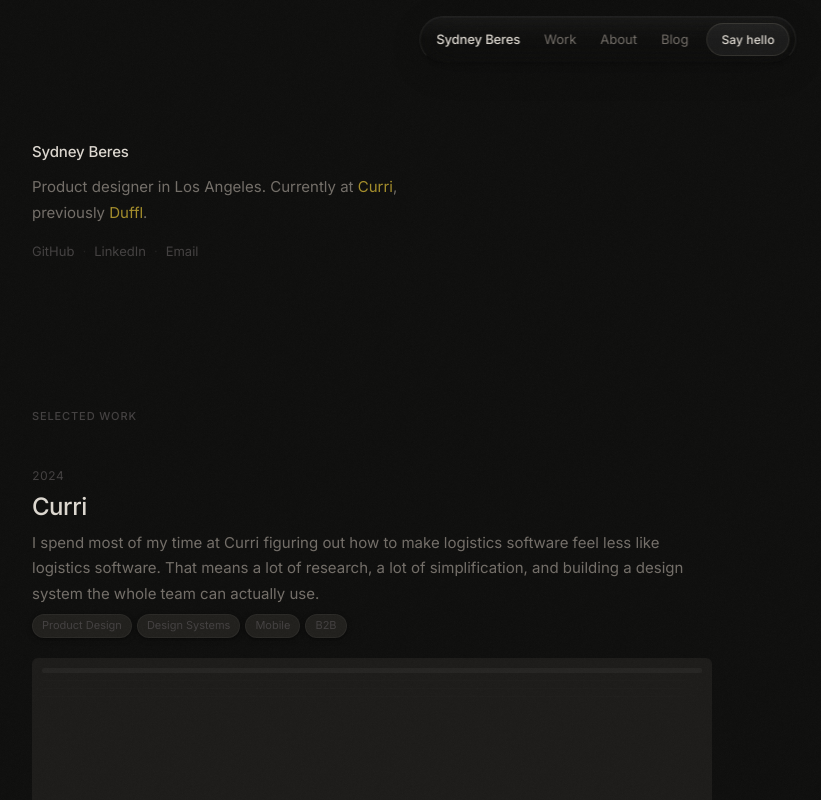
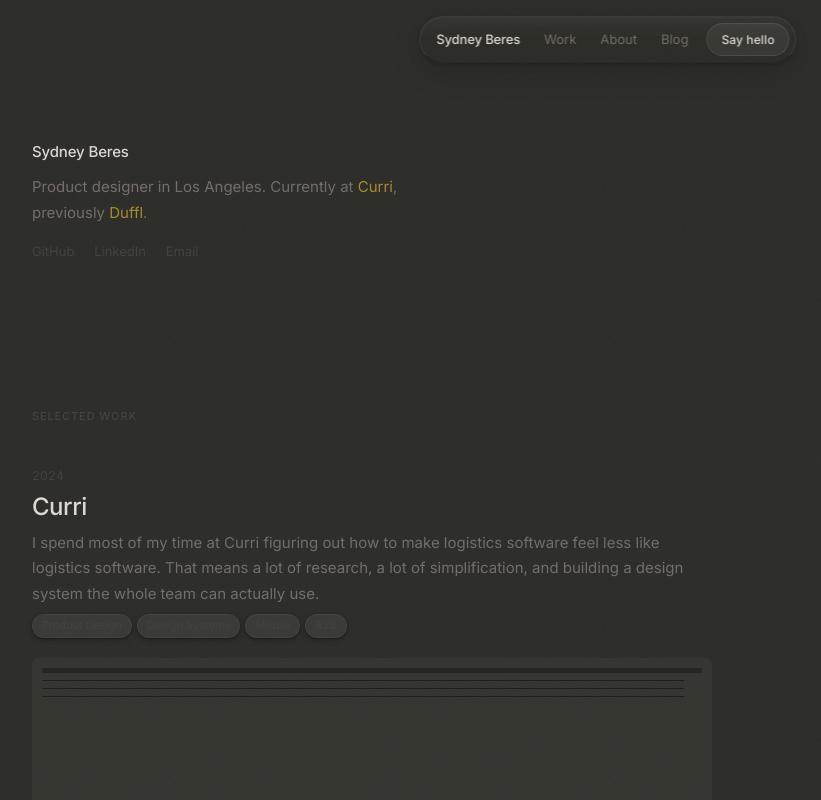
Before and after one commit to Sydneyberes/syd-app, a React (Vite) app: page / in a window 1280 px wide. Shown: the top 800 px of the page, without its empty margins (32-853 px from the left). Built offline with nearby package versions, Linux system fonts and the light colour scheme.

Commit message:
Set base colors: dark #2C2C28, light #F1F1E6

```diff
--- a/src/index.css
+++ b/src/index.css
@@ -3,11 +3,11 @@
    =========================== */
 
 :root {
-  /* Dark — sumi ink, ash, stone */
-  --bg:           #0e0e0d;
-  --bg-subtle:    #131312;
-  --bg-raised:    #1c1b19;
-  --bg-overlay:   rgba(14, 14, 13, 0.72);
+  /* Dark — warm charcoal */
+  --bg:           #2C2C28;
+  --bg-subtle:    #272723;
+  --bg-raised:    #353530;
+  --bg-overlay:   rgba(44, 44, 40, 0.72);
   --text:         #ddd8d0;
   --text-2:       #736e68;
   --text-3:       #434040;
@@ -39,9 +39,9 @@
 
 /* Light — shoji paper, kinari cloth */
 [data-theme="light"] {
-  --bg:           #f0ece4;
-  --bg-subtle:    #ebe6dd;
-  --bg-raised:    #e4dfd5;
+  --bg:           #F1F1E6;
+  --bg-subtle:    #EAEADA;
+  --bg-raised:    #E6E6D8;
   --bg-overlay:   rgba(240, 236, 228, 0.72);
   --text:         #1a1918;
   --text-2:       #6a6560;
@@ -82,14 +82,14 @@
 }
 
 [data-theme="light"] .ref-card {
-  background: #f5f1ea;
+  background: #F8F8EE;
   border-color: rgba(0, 0, 0, 0.06);
   box-shadow: 0 1px 2px rgba(0, 0, 0, 0.04), 0 2px 6px rgba(0, 0, 0, 0.03);
 }
 
 [data-theme="light"] .work-tag,
 [data-theme="light"] .about-tool {
-  background: #f5f1ea;
+  background: #F8F8EE;
   border-color: rgba(0, 0, 0, 0.06);
   box-shadow: 0 1px 2px rgba(0, 0, 0, 0.07), 0 2px 6px rgba(0, 0, 0, 0.04);
 }
@@ -152,7 +152,7 @@
   gap: 2px;
   padding: 6px 6px 6px 16px;
 
-  background: rgba(14, 14, 13, 0.18);
+  background: rgba(44, 44, 40, 0.18);
   backdrop-filter: blur(20px) saturate(120%);
   -webkit-backdrop-filter: blur(20px) saturate(120%);
 
@@ -396,7 +396,7 @@
 .work-tag {
   font-size: 11px;
   color: var(--text-3);
-  background: #201f1c;
+  background: #3A3A35;
   border: 1px solid rgba(255, 255, 255, 0.04);
   border-radius: var(--r-pill);
   padding: 2px 9px;
@@ -460,7 +460,7 @@
 .ref-card {
   margin: 0;
   padding: 20px 22px;
-  background: #201f1c;
+  background: #3A3A35;
   border: 1px solid rgba(255, 255, 255, 0.04);
   border-radius: 8px;
   display: flex;
@@ -553,7 +553,7 @@
 .about-tool {
   font-size: 12px;
   color: var(--text-2);
-  background: #201f1c;
+  background: #3A3A35;
   border: 1px solid rgba(255, 255, 255, 0.04);
   border-radius: var(--r-pill);
   padding: 4px 12px;
```
